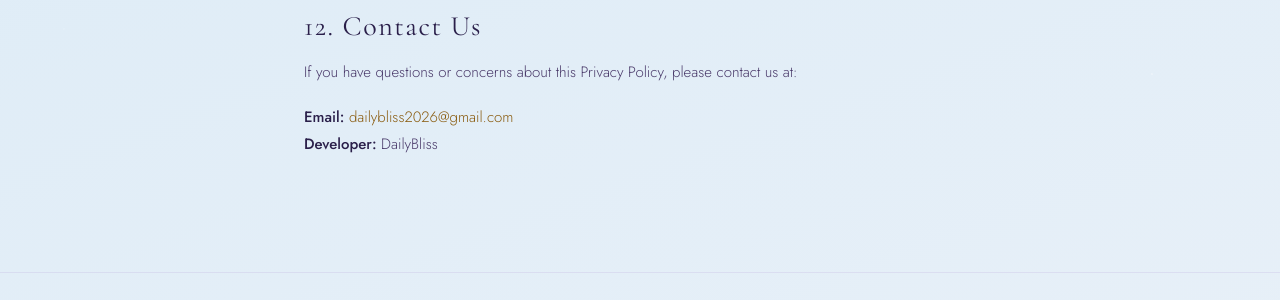
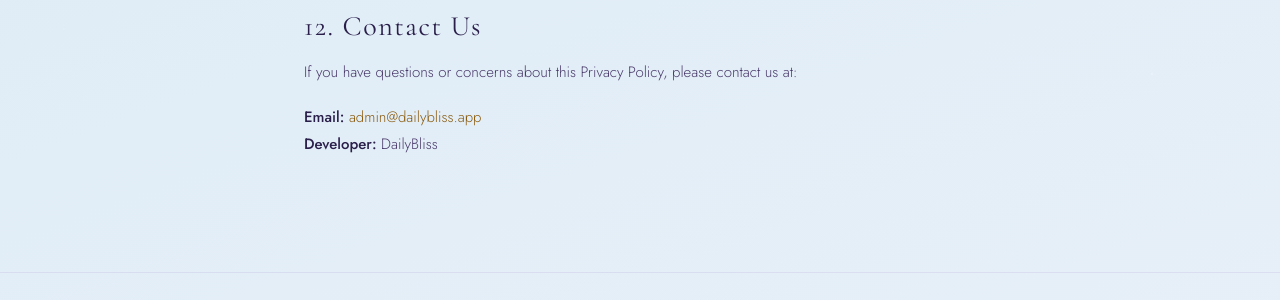
Before and after one commit to dailybliss/dailybliss.github.io, a Jekyll site: the page built from apps/mantracounter/privacy.html, in a window 1280 px wide and 900 px high, scrolled down 3586 px. Shown: the part 421-721 px from the top of the window. Built offline with Jekyll 4.4.1, drawn with Linux system fonts in a browser that asks for light colours.

Commit message:
Update privacy.html

```diff
--- a/apps/mantracounter/privacy.html
+++ b/apps/mantracounter/privacy.html
@@ -150,7 +150,7 @@ description: How MantraCounter handles your data — what we collect, how we use
     If you have questions or concerns about this Privacy Policy, please contact us at:
   </p>
   <p>
-    <strong>Email:</strong> <a href="mailto:dailybliss2026@gmail.com">dailybliss2026@gmail.com</a><br>
+    <strong>Email:</strong> <a href="mailto:admin@dailybliss.app">admin@dailybliss.app</a><br>
     <strong>Developer:</strong> DailyBliss
   </p>
 
```
